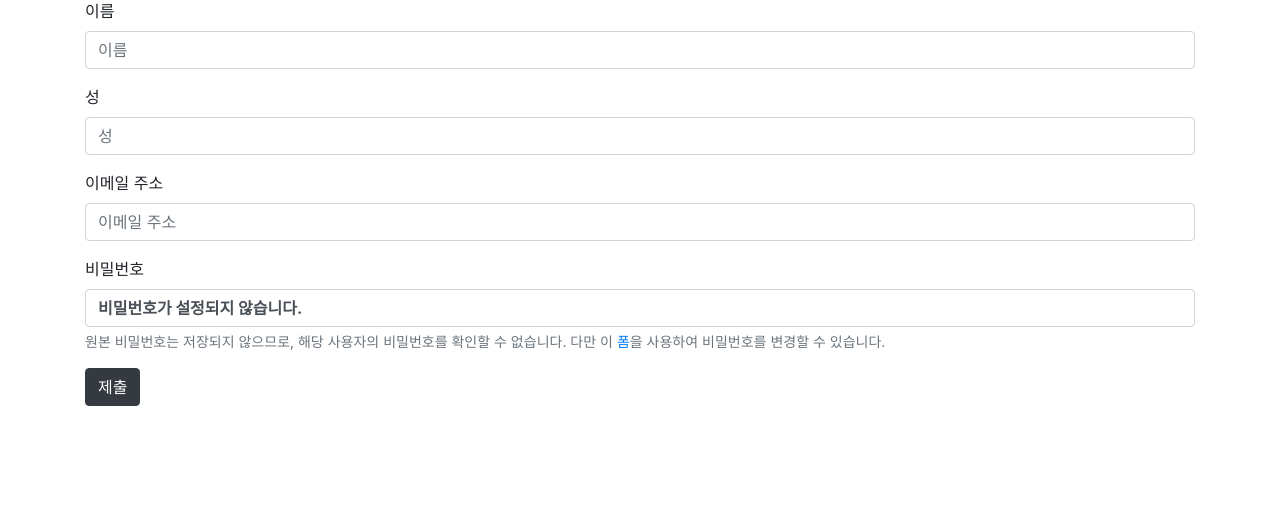
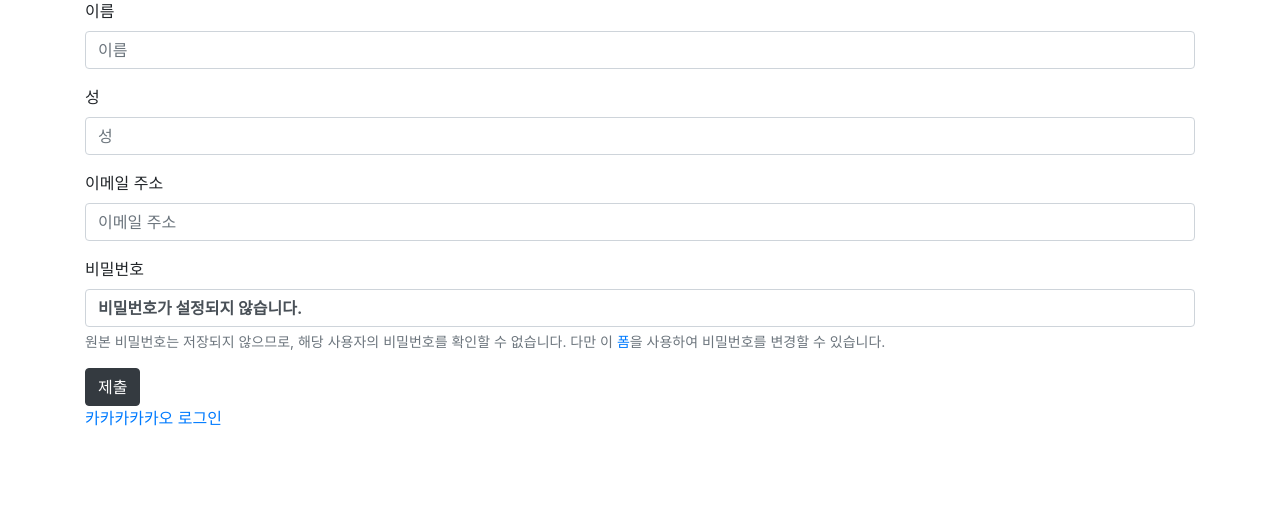
Before and after one commit to mandaringit/basic-community, a Django app: page /accounts/udpate/ in a window 1280 px wide. Shown: the part 105-615 px from the top of the page. Run offline with Django 3.2, Linux system fonts and the light colour scheme; a user stored in the database is signed in; some libraries are stand-ins or nearby versions.

Commit message:
카카오 로그인 연결

```diff
--- a/accounts/templates/accounts/form.html
+++ b/accounts/templates/accounts/form.html
@@ -1,5 +1,6 @@
 {%extends 'base.html'%}
 {%load bootstrap4%}
+{% load socialaccount %}
 {%block body%}
 <div class="container my-5">
   <form action="" method="post">
@@ -7,5 +8,7 @@
     {%bootstrap_form form%}
     <input class="btn btn-dark" type="submit" value="제출">
   </form>
+
+  <a href="{% provider_login_url 'kakao' %}">카카카카카오 로그인</a>
 </div>
 {%endblock%}
```
Also changed, not shown: db.sqlite3.
